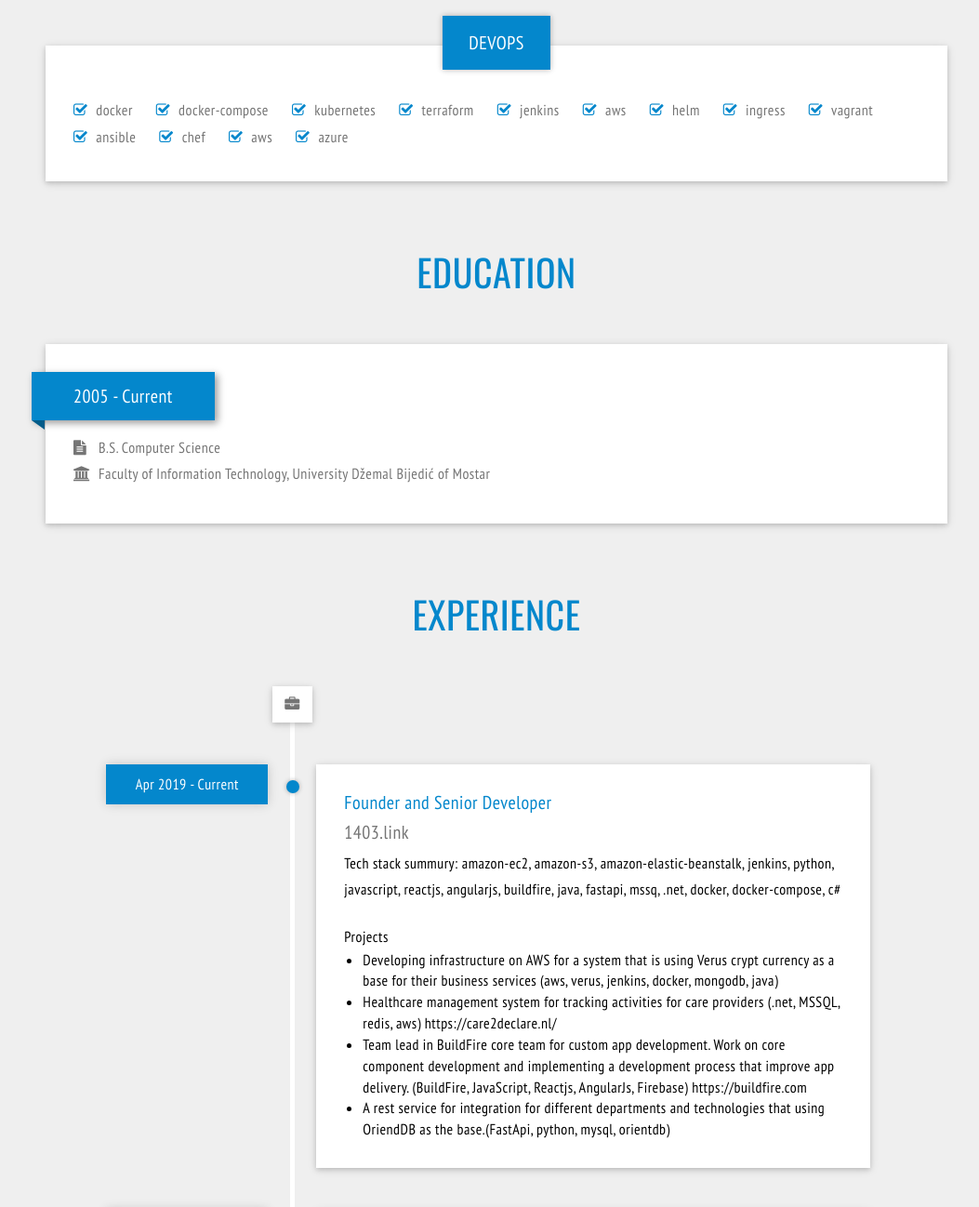
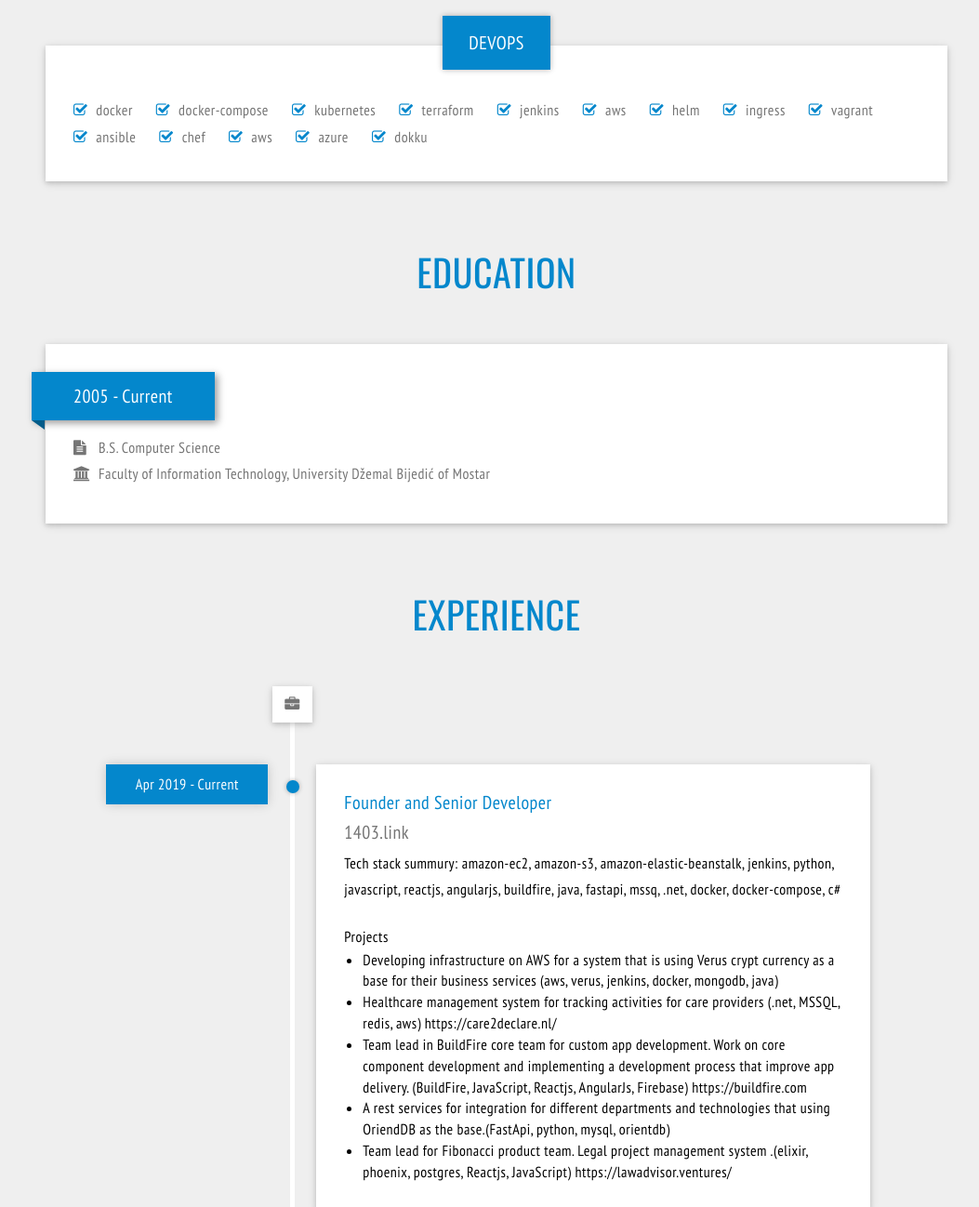
Before and after one commit to denza/denza.github.io, a plain HTML site: page index.html in a window 1280 px wide. Shown: the part 1340-2638 px from the top of the page at 93% size, without its empty margins (106-1159 px from the left). Drawn offline with nearby package versions, Linux system fonts and the light colour scheme.

Commit message:
more updates

```diff
--- a/index.html
+++ b/index.html
@@ -417,6 +417,10 @@
 												<i class="fa fa-check-square-o" aria-hidden="true"></i>
 												<span>azure</span>
 											</div>
+											<div class="skill">
+												<i class="fa fa-check-square-o" aria-hidden="true"></i>
+												<span>dokku</span>
+											</div>
 										</div>
 									</div>
 								</div>
@@ -492,9 +496,11 @@
 										AngularJs,
 										Firebase) https://buildfire.com
 									</li>
-									<li>A rest service for integration for different departments and technologies that using OriendDB as
+									<li>A rest services for integration for different departments and technologies that using OriendDB as
 										the base.(FastApi,
 										python, mysql, orientdb)</li>
+									<li>Team lead for Fibonacci product team. Legal project management system .(elixir,
+										phoenix, postgres, Reactjs, JavaScript) https://lawadvisor.ventures/</li>
 								</ul>
 							</div>
 							<!-- / single experience -->
```
